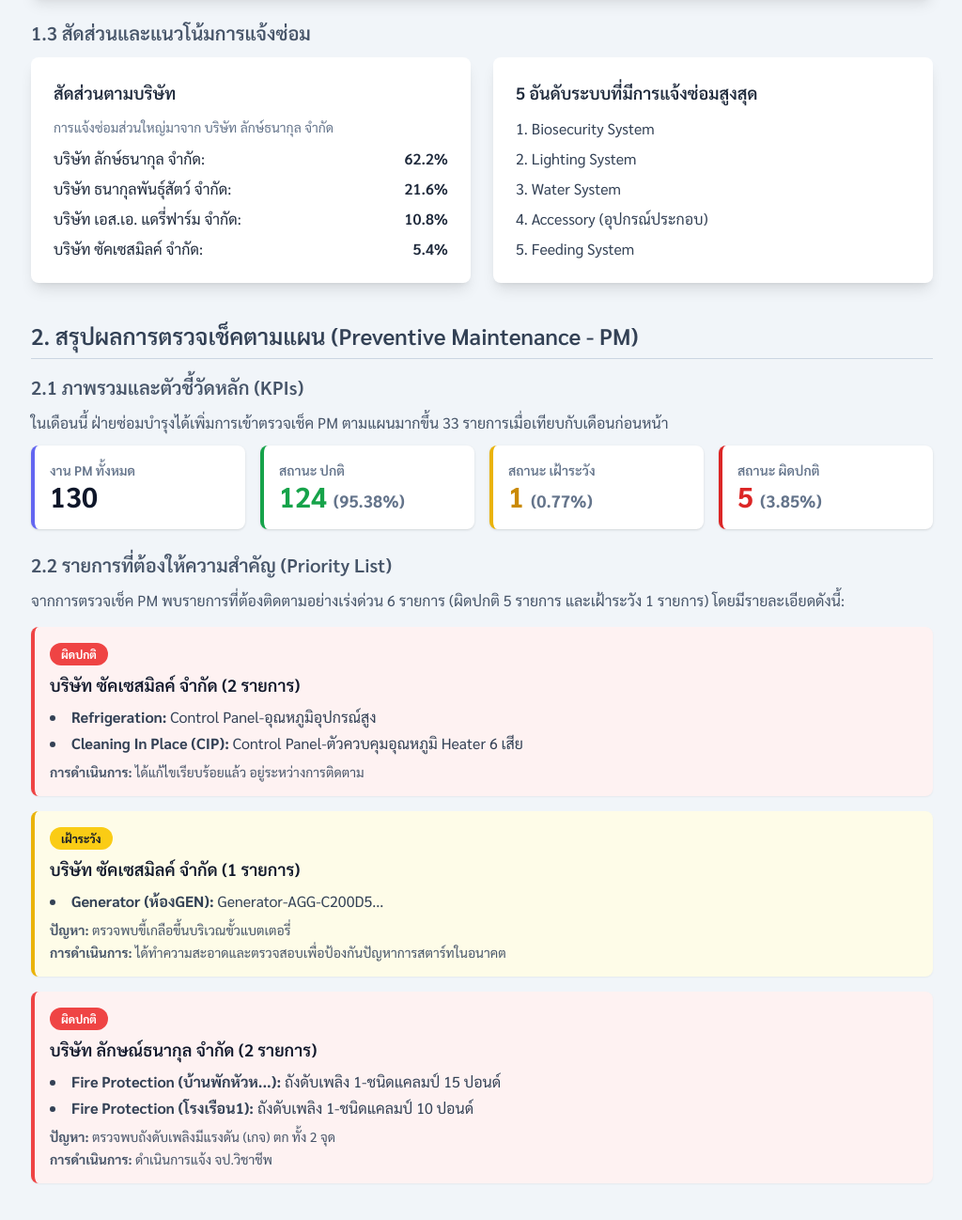
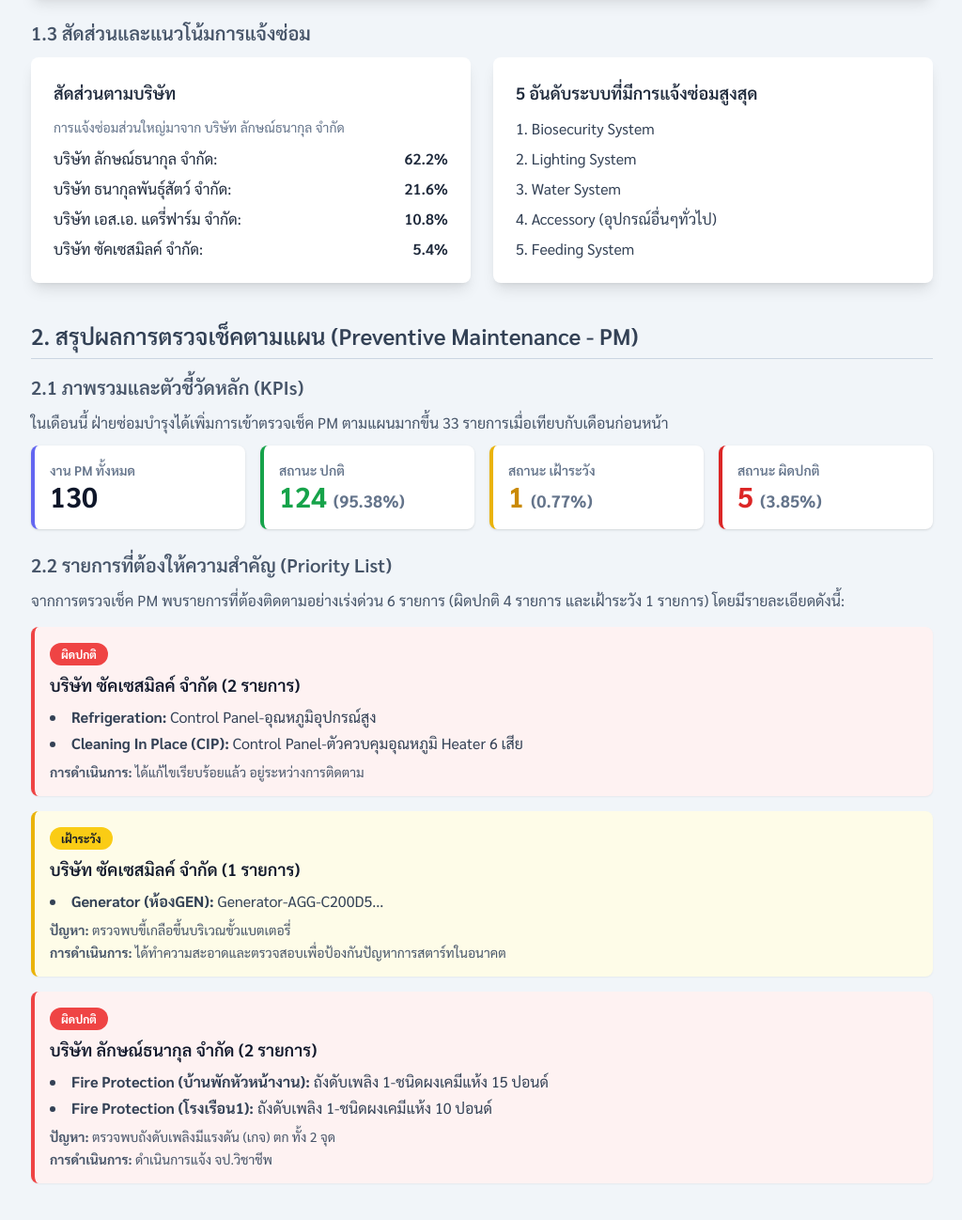
Before and after one commit to nattaponmtn/Summary, a plain HTML site: page index.html in a window 1280 px wide. Shown: the part 562-1860 px from the top of the page at 94% size, without its empty margins (127-1151 px from the left). Drawn offline with nearby package versions, Linux system fonts and the light colour scheme.

Commit message:
Fix typos and update text in index.html

```diff
--- a/index.html
+++ b/index.html
@@ -82,9 +82,9 @@
 
                 <div class="bg-white p-6 rounded-lg shadow-lg">
                     <h4 class="text-lg font-semibold mb-3 text-slate-800">สัดส่วนตามบริษัท</h4>
-                    <p class="text-sm text-slate-500 mb-3">การแจ้งซ่อมส่วนใหญ่มาจาก บริษัท ลักษ์ธนากุล จำกัด</p>
+                    <p class="text-sm text-slate-500 mb-3">การแจ้งซ่อมส่วนใหญ่มาจาก บริษัท ลักษณ์ธนากุล จำกัด</p>
                     <ul class="list-inside space-y-2">
-                        <li class="flex justify-between"><span>บริษัท ลักษ์ธนากุล จำกัด:</span> <span class="font-semibold">62.2%</span></li>
+                        <li class="flex justify-between"><span>บริษัท ลักษณ์ธนากุล จำกัด:</span> <span class="font-semibold">62.2%</span></li>
                         <li class="flex justify-between"><span>บริษัท ธนากุลพันธุ์สัตว์ จำกัด:</span> <span class="font-semibold">21.6%</span></li>
                         <li class="flex justify-between"><span>บริษัท เอส.เอ. แดรี่ฟาร์ม จำกัด:</span> <span class="font-semibold">10.8%</span></li>
                         <li class="flex justify-between"><span>บริษัท ซัคเซสมิลค์ จำกัด:</span> <span class="font-semibold">5.4%</span></li>
@@ -98,7 +98,7 @@
                         <li class="font-medium">Biosecurity System</li>
                         <li class="font-medium">Lighting System</li>
                         <li class="font-medium">Water System</li>
-                        <li class="font-medium">Accessory (อุปกรณ์ประกอบ)</li>
+                        <li class="font-medium">Accessory (อุปกรณ์อื่นๆทั่วไป)</li>
                         <li class="font-medium">Feeding System</li>
                     </ol>
                 </div>
@@ -135,7 +135,7 @@
 
 
             <h3 class="text-xl font-semibold text-slate-600 mb-3">2.2 รายการที่ต้องให้ความสำคัญ (Priority List)</h3>
-            <p class="text-slate-600 mb-4">จากการตรวจเช็ค PM พบรายการที่ต้องติดตามอย่างเร่งด่วน 6 รายการ (ผิดปกติ 5 รายการ และเฝ้าระวัง 1 รายการ) โดยมีรายละเอียดดังนี้:</p>
+            <p class="text-slate-600 mb-4">จากการตรวจเช็ค PM พบรายการที่ต้องติดตามอย่างเร่งด่วน 6 รายการ (ผิดปกติ 4 รายการ และเฝ้าระวัง 1 รายการ) โดยมีรายละเอียดดังนี้:</p>
 
             <div class="space-y-4">
 
@@ -165,8 +165,8 @@
                     <span class="px-3 py-1 text-xs font-bold text-white bg-red-500 rounded-full">ผิดปกติ</span>
                     <h4 class="font-semibold text-lg text-slate-900 mt-2">บริษัท ลักษณ์ธนากุล จำกัด (2 รายการ)</h4>
                     <ul class="list-disc list-inside mt-2 text-slate-700 space-y-1">
-                        <li><b>Fire Protection (บ้านพักหัวห...):</b> ถังดับเพลิง 1-ชนิดแคลมป์ 15 ปอนด์</li>
-                        <li><b>Fire Protection (โรงเรือน1):</b> ถังดับเพลิง 1-ชนิดแคลมป์ 10 ปอนด์</li>
+                        <li><b>Fire Protection (บ้านพักหัวหน้างาน):</b> ถังดับเพลิง 1-ชนิดผงเคมีแห้ง 15 ปอนด์</li>
+                        <li><b>Fire Protection (โรงเรือน1):</b> ถังดับเพลิง 1-ชนิดผงเคมีแห้ง 10 ปอนด์</li>
                     </ul>
                     <p class="mt-2 text-sm font-medium text-slate-600"><span class="font-bold">ปัญหา:</span> ตรวจพบถังดับเพลิงมีแรงดัน (เกจ) ตก ทั้ง 2 จุด</p>
                     <p class="mt-1 text-sm font-medium text-slate-600"><span class="font-bold">การดำเนินการ:</span> ดำเนินการแจ้ง จป.วิชาชีพ</p>
```
